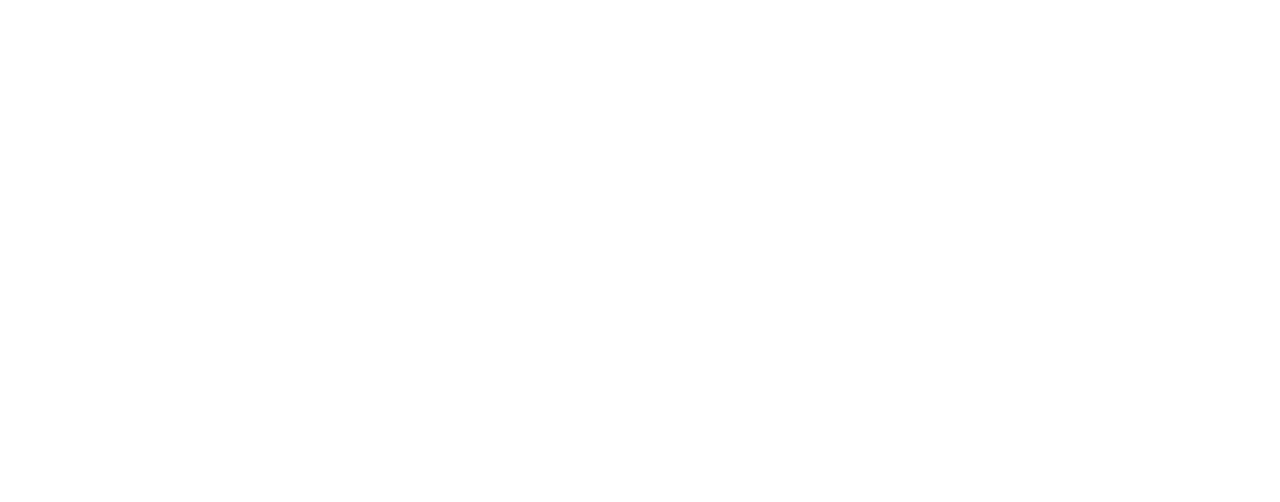
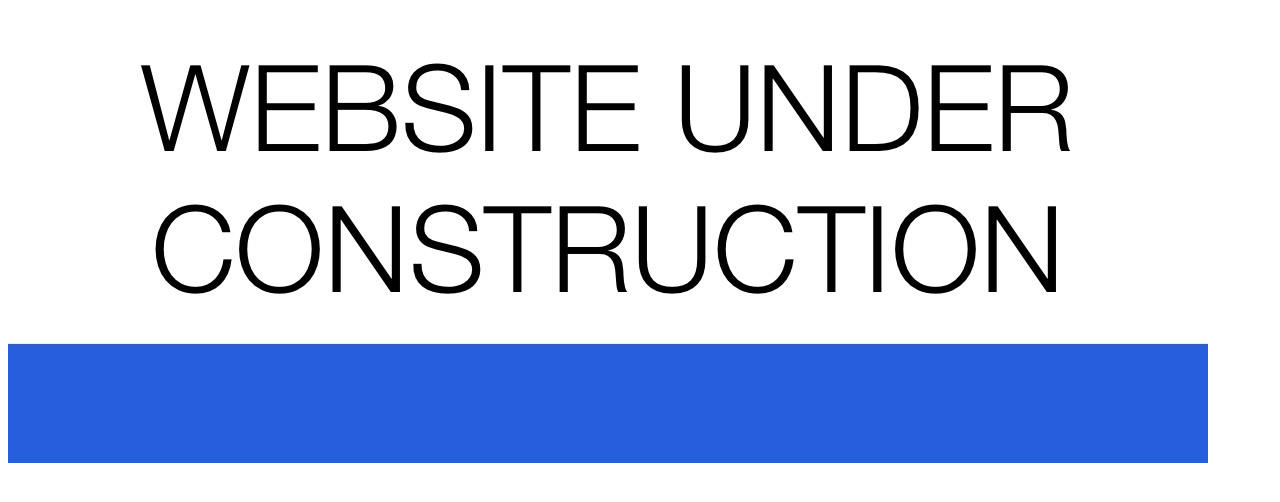
Before and after one commit to Artswork12/EHI, a plain HTML site: page index.html in a window 1280 px wide. Drawn offline with Linux system fonts and the light colour scheme.

Commit message:
Update index.html

```diff
--- a/index.html
+++ b/index.html
@@ -4,8 +4,8 @@
 <meta charset="UTF-8">
 <title>Under Construction</title>
 </head>
-<body style= "margin:0;height: 100vh; display:
-<img src="Under Const.jpg" alt="UC"style="max-width: 90%>
+<body>
+<img src="Under Const.jpg" alt="UC">
 
 </body>
 </html>
```
